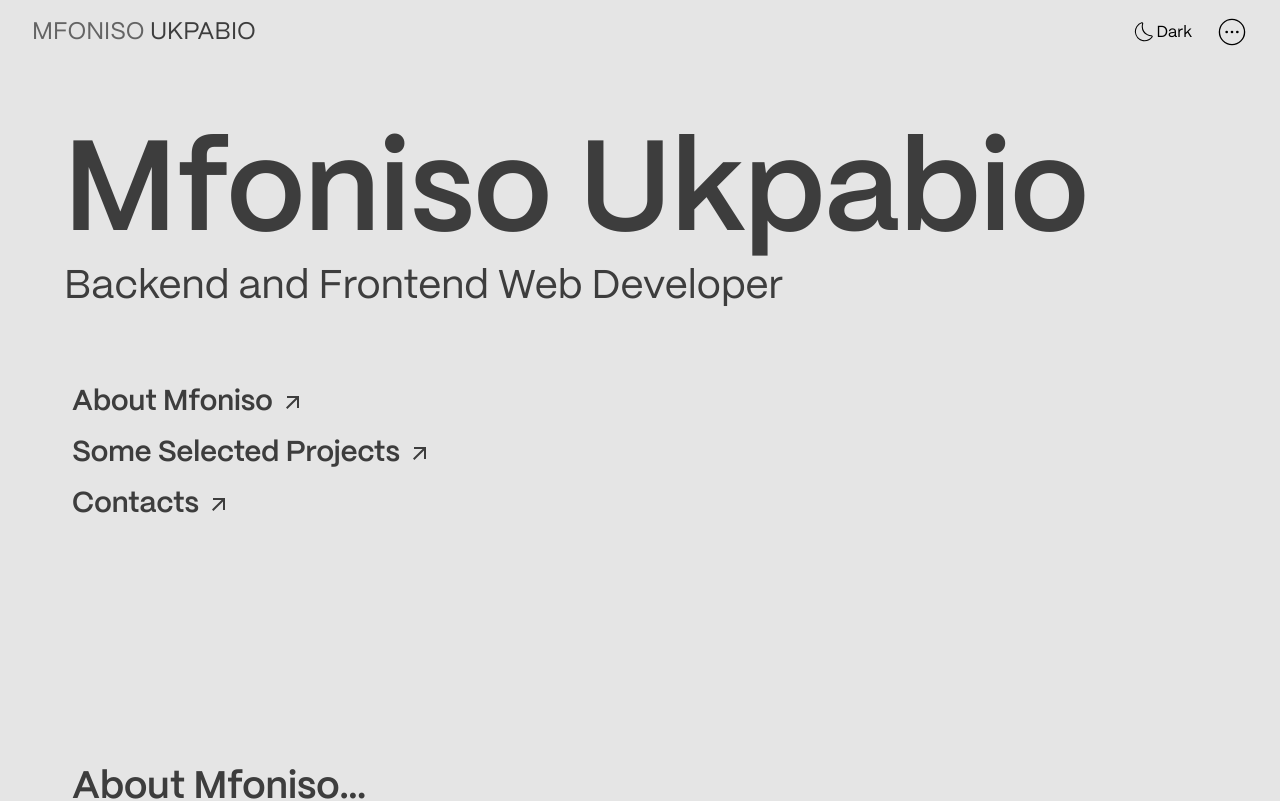
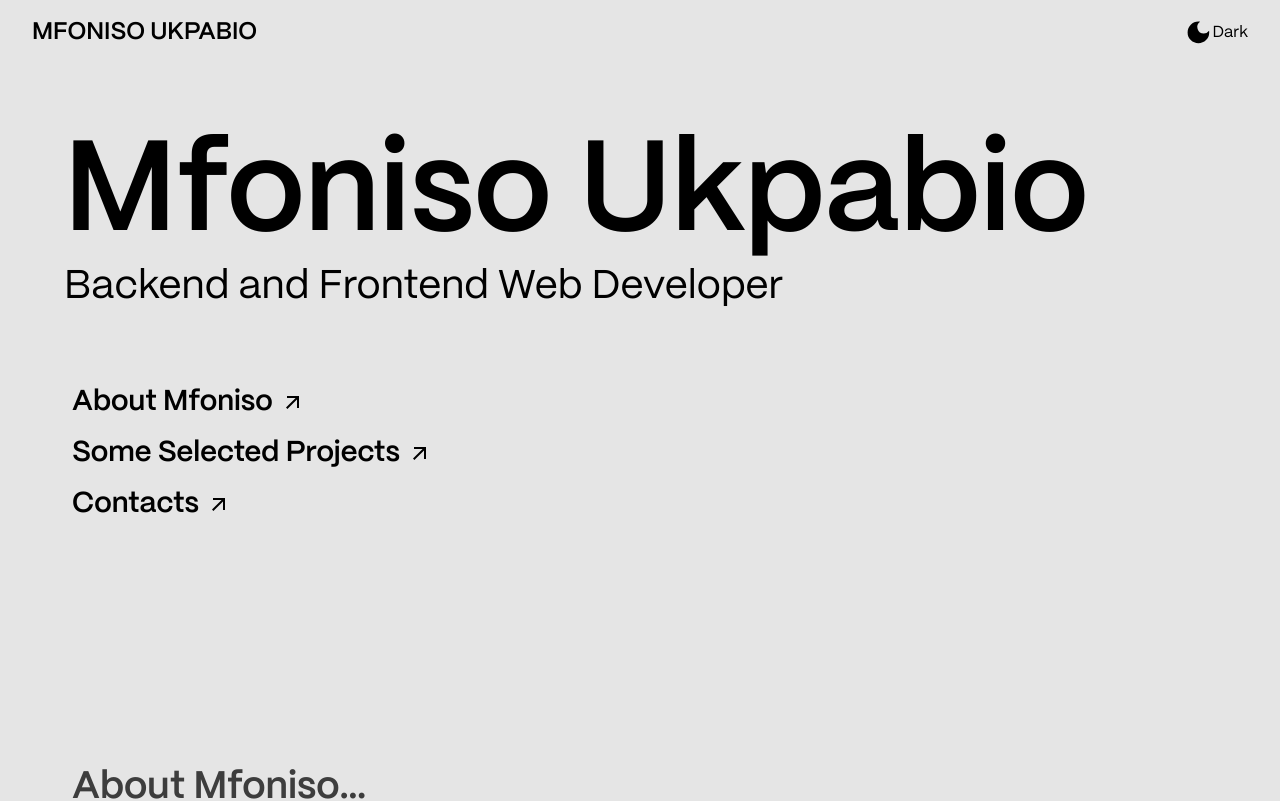
Before and after one commit to AirZED/new-portfolio, a React (Vite) app: page / in a window 1280 px wide. Shown: the top 801 px of the page. Built offline with nearby package versions, Linux system fonts and the light colour scheme.

Commit message:
fe:added back to top feature

```diff
--- a/src/App.css
+++ b/src/App.css
@@ -1,5 +1,4 @@
 .App {
     position: relative;
-    background-color: var(--light-bg);
     height: auto;
 }
--- a/src/components/Nav.tsx
+++ b/src/components/Nav.tsx
@@ -1,5 +1,8 @@
 // importing from react
 import { Fragment, useState, useContext, ReactNode } from "react";
+
+// importing from react-hash-link
+import { HashLink } from "react-router-hash-link";
 
 // importing store
 import portfolioContext from "../store/portfolioStore";
@@ -8,7 +11,7 @@ import portfolioContext from "../store/portfolioStore";
 import Portal from "./Backdrop";
 
 // importing from react-icons
-import { CiCircleMore } from "react-icons/ci";
+import { CgMenuRight } from "react-icons/cg";
 import { CgClose } from "react-icons/cg";
 import { MdOutlineArrowOutward } from "react-icons/md";
 
@@ -17,6 +20,7 @@ import style from "./../styles/Nav.module.css";
 
 // importing from react-icons
 import { CiLight, CiDark } from "react-icons/ci";
+import { MdDarkMode } from "react-icons/md";
 
 const Nav = () => {
   const Contx = useContext(portfolioContext);
@@ -48,42 +52,61 @@ const Nav = () => {
     );
   };
 
+  interface LinkProps {
+    text: string;
+    to: string;
+  }
+  const EachLink = ({ text, to }: LinkProps): JSX.Element => {
+    return (
+      <HashLink to={to}>
+        <p>{text}</p>
+        <MdOutlineArrowOutward className={style["link-icon"]} />
+      </HashLink>
+    );
+  };
+
   const navClassName = `${style.nav} ${style.close}`;
 
   const CloseNav = () => {
+    const navClose = Contx.scrollPosition > window.innerHeight / 4;
+
     return (
       <nav className={navClassName}>
         <h1 className={style.name}>
           MFONISO <span>UKPABIO</span>
         </h1>
-        <div className={style["nav-icons"]}>
-          {!Contx.darkMode && (
-            <DarkModeCompoenent type="Dark" childNode={<CiDark />} />
-          )}
-          {Contx.darkMode && (
-            <DarkModeCompoenent type="Light" childNode={<CiLight />} />
+
+        <div className={style["close-menu"]}>
+          {navClose && (
+            <div className={style["close-nav"]}>
+              <EachLink text="About" to="/#info" />
+              <EachLink text="Projects" to="/#projects" />
+              <EachLink text="Contact" to="/#contacts" />
+            </div>
           )}
 
-          <CiCircleMore className={style.icon} onClick={openNavHandler} />
+          <div className={style["nav-icons"]}>
+            {!Contx.darkMode && (
+              <DarkModeCompoenent
+                type="Dark"
+                childNode={<MdDarkMode className={style["dark-icon"]} />}
+              />
+            )}
+            {Contx.darkMode && (
+              <DarkModeCompoenent type="Light" childNode={<CiLight />} />
+            )}
+
+            <CgMenuRight
+              className={style["more-icon"]}
+              onClick={openNavHandler}
+            />
+          </div>
         </div>
       </nav>
     );
   };
 
   // Links
-  interface LinkProps {
-    text: string;
-  }
-  const EachLink = ({ text }: LinkProps): JSX.Element => {
-    return (
-      <li>
-        <div>
-          <p>{text}</p>
-          <MdOutlineArrowOutward className={style["link-icon"]} />
-        </div>
-      </li>
-    );
-  };
 
   const OpenNav = () => {
     return (
@@ -92,13 +115,14 @@ const Nav = () => {
           <div className={style.open}>
             <div className={style.header}>
               <h1 className={style.name}>MFONISO UKPABIO</h1>
-              <CgClose className={style.icon} onClick={openNavHandler} />
+              <CgClose
+                className={style["close-icon"]}
+                onClick={openNavHandler}
+              />
             </div>
-            <EachLink text="HOME" />
-            <EachLink text="SERVICES" />
-            <EachLink text="WORKS" />
-            <EachLink text="ABOUT" />
-            <EachLink text="CONTACT" />
+            <EachLink text="About" to="/#info" />
+            <EachLink text="Projects" to="/#projects" />
+            <EachLink text="Contact" to="/#contacts" />
           </div>
         </nav>
         <div className={style["more-info"]}>food</div>
--- a/src/components/Project.tsx
+++ b/src/components/Project.tsx
@@ -17,7 +17,7 @@ const Project = ({
   url,
 }: ProjectProps): JSX.Element => {
   return (
-    <a className={style.project} href={url}>
+    <a className={style.project} href={url} target="_blank">
       <img src={image} className={style.img} alt={topic} />
       <div>
         <h1 className={style["project-name"]}>{topic}</h1>
--- a/src/index.css
+++ b/src/index.css
@@ -51,17 +51,22 @@
   font-weight: 300;
   line-height: 1.5;
   --border-radius: 15px;
-  --dark-bg: #3d3d3d;
+  --dark-bg: #000000;
   --light-bg: #e5e5e5;
-  --lessdark-bg: #646464;
+  --lessdark-bg: #3d3d3d;
   --backdrop: #000000de;
+  --accent-color: #0000ff;
   --nav-bg: #f8f8f8;
   text-rendering: optimizeLegibility;
+  background-color: var(--light-bg);
+  color: var(--dark-bg);
 }
 
 :root.dark {
   --dark-bg: #e5e5e5;
-  --light-bg: #3d3d3d;
+  --light-bg: #111414;
+  --lessdark-bg: #b8b7b7;
+  --nav-bg: #525151;
 }
 
 * {
--- a/src/main.tsx
+++ b/src/main.tsx
@@ -3,11 +3,14 @@ import ReactDOM from "react-dom/client";
 import App from "./App";
 import "./index.css";
 import { BrowserRouter } from "react-router-dom";
+import ContextProvider from "./store/ContextProvider";
 
 ReactDOM.createRoot(document.getElementById("root") as HTMLElement).render(
   <BrowserRouter>
-    <React.StrictMode>
-      <App />
-    </React.StrictMode>
+    <ContextProvider>
+      <React.StrictMode>
+        <App />
+      </React.StrictMode>
+    </ContextProvider>
   </BrowserRouter>
 );
--- a/src/sections/ContactMe.tsx
+++ b/src/sections/ContactMe.tsx
@@ -9,7 +9,7 @@ import { MdOutlineArrowOutward } from "react-icons/md";
 
 const ContactMe = () => {
   return (
-    <div className={style.contact}>
+    <div className={style.contact} id="contacts">
       <Topic content="Contact Me" />
       <p>
         Ready to bring your vision to life? Let's collaborate and create an
--- a/src/store/ContextProvider.tsx
+++ b/src/store/ContextProvider.tsx
@@ -1,21 +1,36 @@
-import React, { ReactNode, useState } from "react";
+import React, { ReactNode, useState, useEffect } from "react";
 import portfolioContext from "./portfolioStore";
 
 type contextProps = {
-  children: ReactNode[];
-  className: string;
+  children: ReactNode[] | ReactNode;
 };
 
-const ContextProvider = ({ children, className }: contextProps) => {
+const ContextProvider = ({ children }: contextProps) => {
   const [darkMode, setDarkMode] = useState(false);
+  const [scrollPosition, setScrollPosition] = useState(0);
 
   const darkModeHandler = () => {
     setDarkMode((prev) => !prev);
   };
 
+  useEffect(() => {
+    const handleScroll = () => {
+      const currentPosition = window.pageYOffset;
+      setScrollPosition(currentPosition);
+    };
+
+    window.addEventListener("scroll", handleScroll);
+
+    return () => {
+      window.removeEventListener("scroll", handleScroll);
+    };
+  }, []);
+
   return (
-    <portfolioContext.Provider value={{ darkMode, darkModeHandler }}>
-      {children}
+    <portfolioContext.Provider
+      value={{ darkMode, darkModeHandler, scrollPosition }}
+    >
+      <div className="App">{children}</div>
     </portfolioContext.Provider>
   );
 };
--- a/src/styles/Nav.module.css
+++ b/src/styles/Nav.module.css
@@ -1,45 +1,25 @@
 .nav {
-
     display: flex;
     flex-direction: column;
     justify-content: space-between;
     align-items: center;
     position: fixed;
-    top: .5rem;
-    left: 50%;
-    transform: translateX(-50%);
+    top: 0;
+    right: 0;
+    left: 0;
     z-index: 10000;
-    height: auto;
-    width: 98%;
+    height: 4rem;
+    width: 100%;
     padding: 0 !important;
     gap: .5rem;
 
 }
 
-.nav .more {
-    background: var(--nav-bg);
-    display: flex;
-    flex-direction: column;
-    border-radius: var(--border-radius);
-    height: 50vh;
-    width: 100%;
-}
 
-.nav .more-info {
-    background: var(--nav-bg);
-    border-radius: var(--border-radius);
-    height: 4rem;
-    padding: 0.3rem 2rem;
-    width: 100%;
-}
 
 
 /* CLOSE NAV */
 .nav.close {
-    border-radius: 0;
-    top: 0;
-    right: 0;
-    left: 0;
     background: var(--light-bg);
     width: 100%;
     height: 4rem;
@@ -48,10 +28,17 @@
     padding: 0 2rem !important;
 }
 
-.nav.close>div {
+.close-menu {
     display: flex;
-    gap: .5rem;
     align-items: center;
+}
+
+.close-menu div {
+    display: flex;
+    gap: .5em;
+    align-items: center;
+    list-style: none;
+
 }
 
 .nav-icons>* {
@@ -59,112 +46,59 @@
     align-items: center;
     justify-content: center;
     margin-left: 1rem;
+    color: var(--dark-bg);
+    cursor: pointer;
+    font-weight: 300
 }
 
-.icon {
-    cursor: pointer;
+.more-icon {
+    display: none;
+}
+
+.close-icon,
+.more-icon {
     font-size: 2rem;
 }
 
-.mode-icons {
-    cursor: pointer;
-}
-
-.mode-icons>* {
-    font-size: 1.6rem;
+.nav-icons .mode-icons>* {
+    font-size: 1.8rem;
 }
 
 
 
+
 .header {
-    position: absolute;
-    width: 100%;
     display: flex;
     align-items: center;
     justify-content: space-between;
-    padding: .5rem 2rem;
 }
 
 
-.name {
-    font-size: 1.5rem;
-    font-weight: 500;
-    color: var(--lessdark-bg);
-}
+.nav a {
 
-.name>span {
+    text-decoration: none;
+    font-size: 1.2rem;
+    font-weight: 900;
+    padding: 1rem;
+    display: flex;
+    align-items: center;
+    justify-content: space-between;
     color: var(--dark-bg);
 }
 
-
-/* OPEN NAV */
-.nav>.more>.open {
-    position: relative;
-    display: flex;
-    list-style: none;
-    margin: 0;
-    padding: 0;
-    height: 100%;
-    width: 100%;
-    display: grid;
-    grid-template-columns: repeat(5, 1fr);
-}
-
-.nav>.more * {
-    color: var(--dark-bg);
-}
-
-.nav li {
-    padding: 0 .5rem 1rem .5rem;
-    display: flex;
-    align-items: flex-end;
-}
-
-.nav li:last-child {
-    margin-right: 0;
-    border-right: 1px solid var(--dark-bg);
-
-}
-
-.nav li {
-
-    text-decoration: none;
-    font-size: 1.5rem;
-    font-weight: 500;
-    text-transform: uppercase;
-    height: 100%;
-    border-left: 1px solid var(--dark-bg);
-    padding: 1rem 2rem;
-}
-
-.nav li>div {
-    position: relative;
-    display: flex;
-    width: 100%;
-    height: 3rem;
-    justify-content: space-between;
-    align-items: center;
-    cursor: pointer;
-
-}
-
-.nav li>div>* {
+.nav a>* {
     transition: ease-in 1s;
     margin: 0;
     font-weight: 300;
 }
 
-.nav li>div:hover p {
+.nav a:hover p {
     animation-name: move-up-and-back;
     animation-duration: .5s;
     animation-fill-mode: forwards;
 }
 
-.nav li>div>.link-icon {
-    size: 50rem;
-}
-
-.nav li>div:hover .link-icon {
+.nav a>div:hover .link-icon {
     animation-name: move-up-and-back;
     animation-duration: .5s;
 }
@@ -193,26 +127,22 @@
         transform: none;
         opacity: 1;
         bottom: auto;
-        color: red;
+        color: var(--accent-color);
     }
 }
 
 
 @media (max-width:950px) {
-
-
     .nav .more {
         height: 60vh;
         align-items: baseline;
 
     }
 
-
     .nav .more>.open {
         grid-template-columns: 1fr 1fr;
         grid-template-rows: 1fr 1fr 1fr;
     }
-
 
     .nav li {
         border-left: 1px solid var(--dark-bg);
@@ -222,6 +152,39 @@
 }
 
 @media (max-width:700px) {
+
+    .nav {
+        height: auto;
+    }
+
+
+    .nav.close .close-menu .close-nav {
+        display: none;
+    }
+
+    .nav>.more>.open {
+        position: relative;
+        display: flex;
+        list-style: none;
+        margin: 0;
+        padding: 0;
+        height: 100%;
+        width: 100%;
+        display: grid;
+        grid-template-columns: repeat(5, 1fr);
+    }
+
+    .nav-icons .more-icon {
+        font-size: 1.7rem;
+        display: block;
+    }
+
+
+    .nav>.more * {
+        color: var(--dark-bg);
+    }
+
+
     .nav.close {
         padding: 0 .8rem !important;
     }
@@ -233,8 +196,20 @@
 
     .nav .more {
         height: auto;
+        background: var(--nav-bg);
+        display: flex;
+        flex-direction: column;
+        width: 100%;
 
     }
+
+    .nav .more-info {
+        background: var(--nav-bg);
+        height: 4rem;
+        padding: 0.3rem 2rem;
+        width: 100%;
+    }
+
 
     .nav .more>.open {
         grid-template-columns: 1fr;
--- a/src/styles/Topic.module.css
+++ b/src/styles/Topic.module.css
@@ -4,6 +4,8 @@
     padding: 0.5rem;
     font-weight: 900;
     font-size: 2.4rem;
-    color: var(--primary-color);
+    color: var(--lessdark-bg);
+
+
     border-bottom: .5px solid var(--lessdark-bg);
 }
```
Also changed, not shown: src/App.tsx (+8 -2 lines), src/components/BacktoTop.tsx (added, +15 -0 lines), src/styles/BacktopTop.module.css (added, +32 -0 lines).
